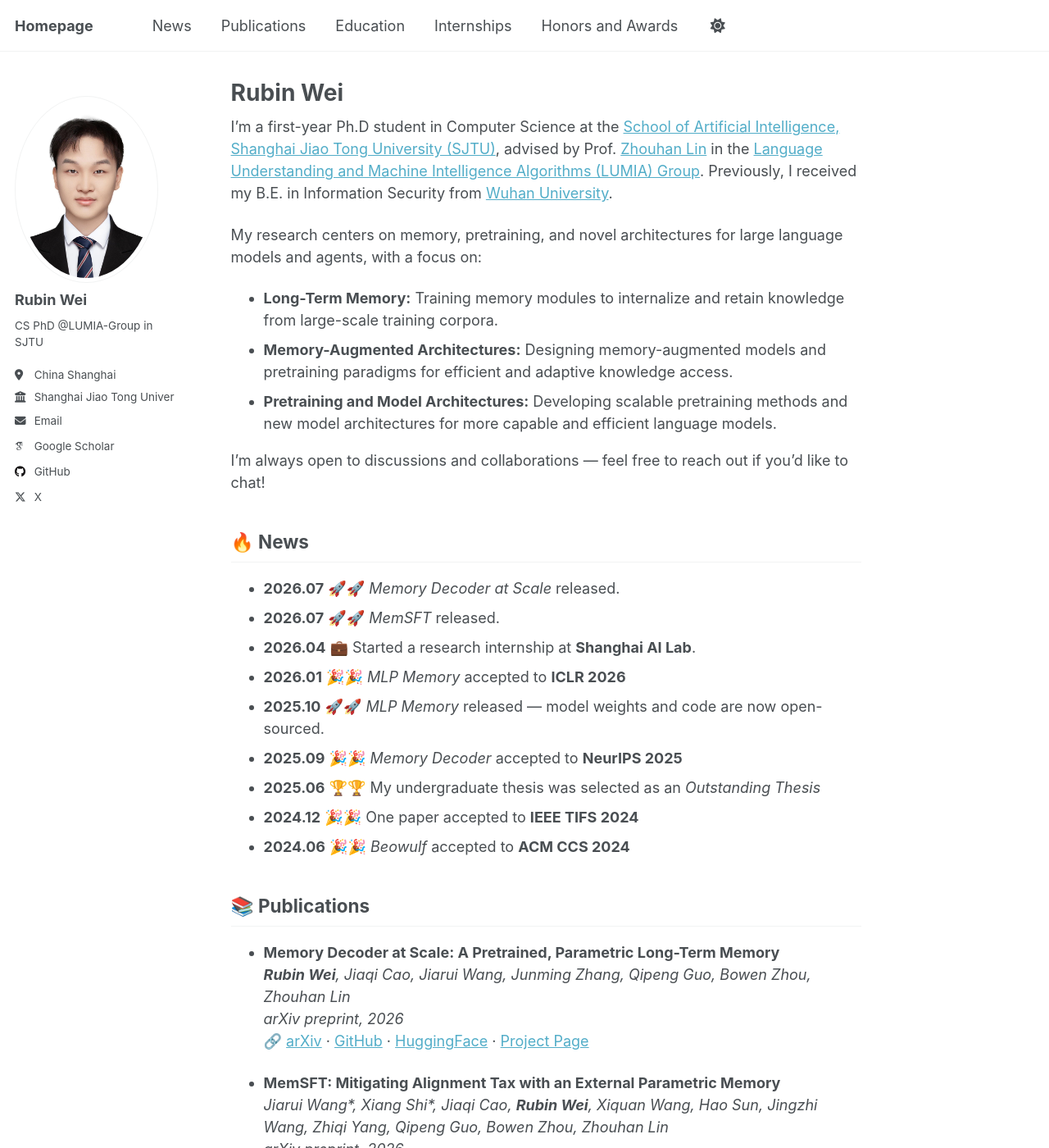
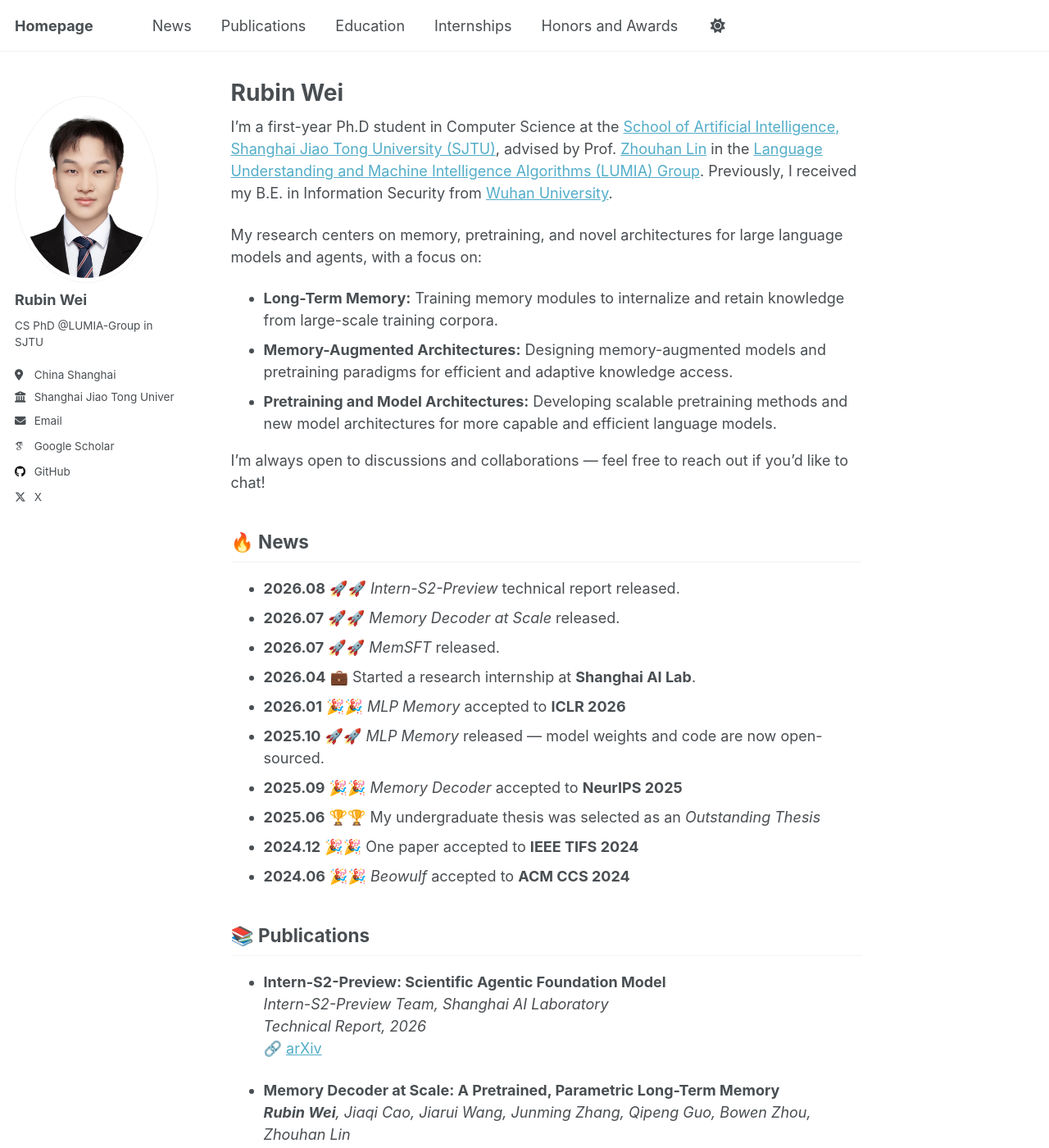
Before and after one commit to Rubin-Wei/Rubin-Wei.github.io, a Jekyll site: the page built from _pages/about.md, in a window 1280 px wide and 1400 px high. Shown: the whole window at 82% size. Built offline with Jekyll 4.4.1, drawn with Linux system fonts in a browser that asks for light colours; some web fonts are replaced.

Commit message:
Add Intern-S2 technical report

```diff
--- a/_pages/about.md
+++ b/_pages/about.md
@@ -21,6 +21,7 @@ My research centers on memory, pretraining, and novel architectures for large la
 I’m always open to discussions and collaborations — feel free to reach out if you’d like to chat!
 
 ## 🔥 <a id="news"></a>News
+- **2026.08** 🚀🚀 *Intern-S2-Preview* technical report released.
 - **2026.07** 🚀🚀 *Memory Decoder at Scale* released.
 - **2026.07** 🚀🚀 *MemSFT* released.
 - **2026.04** 💼 Started a research internship at **Shanghai AI Lab**.
@@ -33,6 +34,11 @@ I’m always open to discussions and collaborations — feel free to reach out i
 
 
 ## 📚 <a id="publications"></a>Publications
+
+-  **Intern-S2-Preview: Scientific Agentic Foundation Model**<br>
+   *Intern-S2-Preview Team, Shanghai AI Laboratory*<br>
+   _Technical Report, 2026_<br>
+   🔗 [arXiv](https://arxiv.org/abs/2608.13505)
 
 -  **Memory Decoder at Scale: A Pretrained, Parametric Long-Term Memory**<br>
    ***Rubin Wei**, Jiaqi Cao, Jiarui Wang, Junming Zhang, Qipeng Guo, Bowen Zhou, Zhouhan Lin*<br>
```
